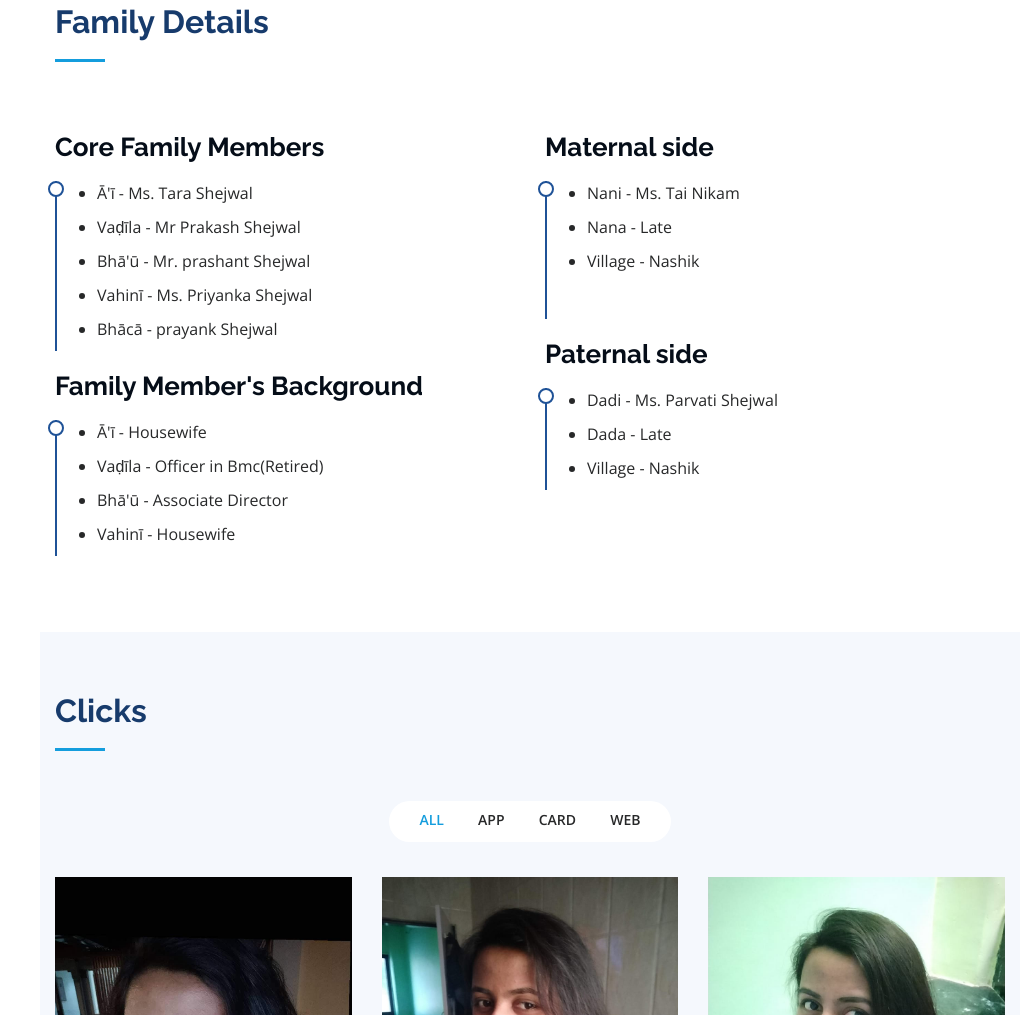
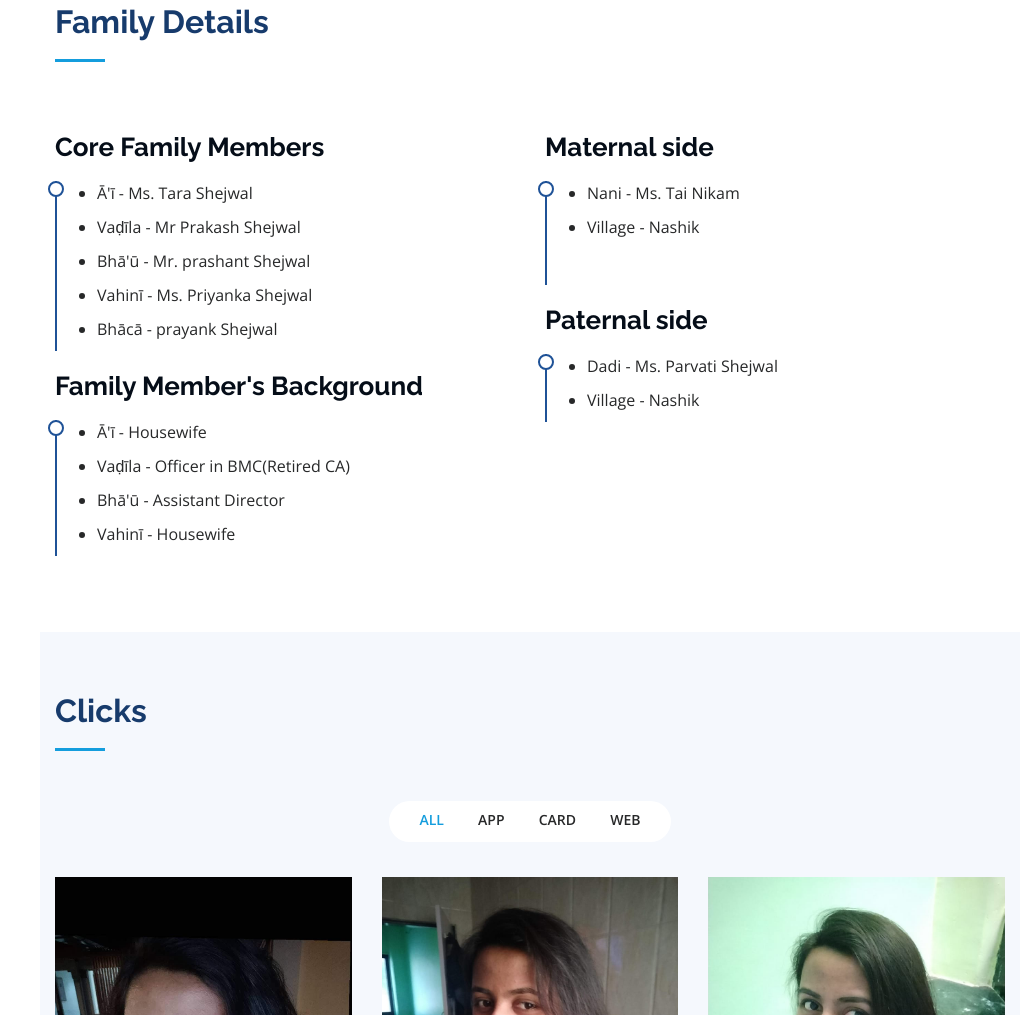
Before and after one commit to Ajeet-jha/pratibha-biodata, a plain HTML site: page public/index.html in a window 1280 px wide. Shown: the part 2250-3265 px from the top of the page, without its empty margins (260-1280 px from the left). Drawn offline with nearby package versions, Linux system fonts and the light colour scheme.

Commit message:
spelling correction

```diff
--- a/public/index.html
+++ b/public/index.html
@@ -200,8 +200,8 @@
               <h4></h4>
               <ul>
                 <li>Ā'ī - Housewife </li>
-                <li>Vaḍīla - Officer in Bmc(Retired)</li>
-                <li>Bhā'ū - Associate Director</li>
+                <li>Vaḍīla - Officer in BMC(Retired CA)</li>
+                <li>Bhā'ū - Assistant Director</li>
                 <li>Vahinī - Housewife </li>
               </ul>
             </div>
@@ -212,7 +212,6 @@
               <h4></h4>
               <ul>
                 <li>Nani - Ms. Tai Nikam</li>
-                <li>Nana - Late </li>
                 <li>Village - Nashik</li>
               </ul>
             </div>
@@ -221,7 +220,6 @@
               <h4></h4>
               <ul>
                 <li>Dadi - Ms. Parvati Shejwal</li>
-                <li>Dada - Late </li>
                 <li>Village - Nashik</li>
               </ul>
             </div>
```
